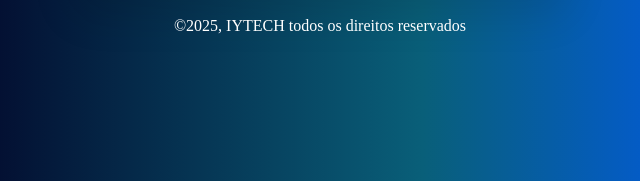
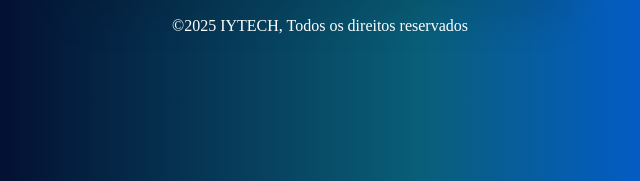
Before and after one commit to IuryWeb/Convertor_de_Moeda, a plain HTML site: page index.html in a window 1280 px wide. Shown: the part 665-846 px from the top of the page, 320-960 px from the left. Drawn offline with Linux system fonts and the light colour scheme; a web font is replaced by a local one.

Commit message:
V1.2.2
alterando um pouco

```diff
--- a/index.html
+++ b/index.html
@@ -95,7 +95,7 @@
     </div>
 
     <footer class="footer">
-        <p>&copy;2025, IYTECH todos os direitos reservados</p>
+        <p>&copy;2025 IYTECH, Todos os direitos reservados</p>
     </footer>
 
 </body>
```
